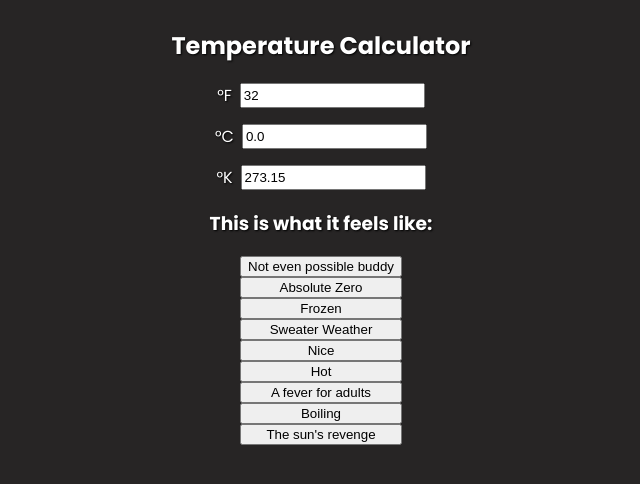
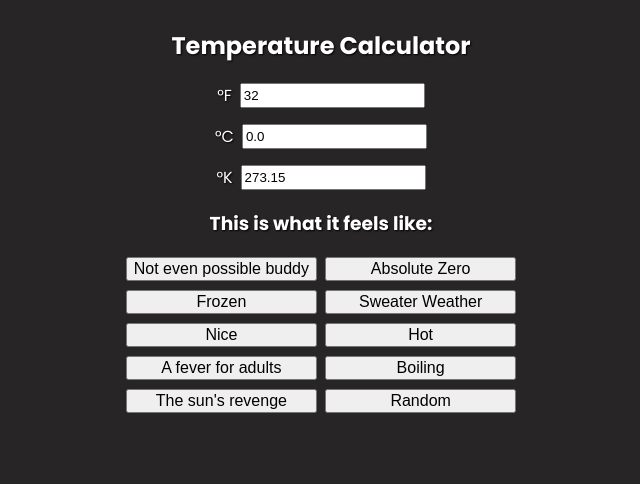
Before and after one commit to Sunsonni/temperature-converter, an Angular app: page / in a window 1280 px wide. Shown: the top 484 px of the page, without its empty margins (319-959 px from the left). Built offline with nearby package versions, Linux system fonts and the light colour scheme.

Commit message:
buttons working

```diff
--- a/src/app/input-form/input-form.component.ts
+++ b/src/app/input-form/input-form.component.ts
@@ -153,13 +153,13 @@ export class InputFormComponent implements OnInit {
       this.feelsLikeText = "Not even possible buddy";
     } else if (-459.67 <= f && f < 32) {
       this.feelsLikeText = "Absolute Zero";
-    } else if (32 <= f && f < 50) {
+    } else if (32 <= f && f <= 50) {
       this.feelsLikeText = "Sweater Weather";
-    } else if (50 <= f && f < 72) {
+    } else if (50 < f && f <= 72) {
       this.feelsLikeText = "Nice";
-    } else if (72 <= f && f < 90) {
+    } else if (72 < f && f <= 90) {
       this.feelsLikeText = "Hot";
-    } else if (90 <= f && f < 100) {
+    } else if (90 < f && f < 100) {
       this.feelsLikeText = "A fever for adults";
     } else if (f == 212) {
       this.feelsLikeText = "Boiling";
--- a/src/app/input-form/temp-buttons/temp-buttons.component.html
+++ b/src/app/input-form/temp-buttons/temp-buttons.component.html
@@ -1,3 +1,9 @@
-<div *ngFor="let item of buttonValues" class="buttons">
-  <button (click)="onClick(item.default)">{{ item.name }}</button>
+<div class="container">
+  <div *ngFor="let button of buttonValues" class="buttons">
+    <button
+    (click)="onClick(button)"
+    >
+      {{ button.name }}
+    </button>
+  </div>
 </div>
--- a/src/app/input-form/temp-buttons/temp-buttons.component.scss
+++ b/src/app/input-form/temp-buttons/temp-buttons.component.scss
@@ -1,4 +1,12 @@
-.buttons {
-    display: flex;
-    flex-direction: column;
+.container {
+    display: grid;
+    grid-template-columns: repeat(2, 1fr);
+    gap: 0.5rem;
+
+    button {
+        width: 100%;
+        font-size: 16px;
+        text-align: center;
+        text-overflow: hidden;
+    }
 }
--- a/src/app/input-form/temp-buttons/temp-buttons.component.ts
+++ b/src/app/input-form/temp-buttons/temp-buttons.component.ts
@@ -1,5 +1,11 @@
 import { Component, EventEmitter, Output, OnInit } from '@angular/core';
 import { NgFor, CommonModule } from '@angular/common';
+
+
+interface Item {
+  name: string,
+  default: string
+}
 
 @Component({
   selector: 'app-temp-buttons',
@@ -7,26 +13,37 @@ import { NgFor, CommonModule } from '@angular/common';
   styleUrls: ['./temp-buttons.component.scss'],
   imports: [NgFor, CommonModule]
 })
+
 export class TempButtonsComponent implements OnInit {
   @Output() triggered = new EventEmitter<string>();
-   buttonValues = [
+   buttonValues: Item[] = [
     { name: "Not even possible buddy", default: '-500'},
     { name: "Absolute Zero", default: '-459'},
-    { name: "Frozen", default: '32'},
-    { name: "Sweater Weather", default: '50'},
+    { name: "Frozen", default: '30'},
+    { name: "Sweater Weather", default: '40'},
     { name: "Nice", default: '72'},
     { name: "Hot", default: '90'},
     { name: "A fever for adults", default: '100'},
     { name: "Boiling", default: '212'},
     { name: "The sun's revenge", default: '500'},
+    { name: "Random", default: this.randomNumber()},
   ]
   constructor() { }
 
   ngOnInit() {
   }
 
-  public onClick(value: string) {
-    this.triggered.emit(value);
+  public onClick(button: Item) {
+    if(button.name == "Random") {
+      button.default = this.randomNumber();
+    }
+    this.triggered.emit(button.default);
+  }
+
+  private randomNumber() {
+    let value = Math.floor((Math.random()) * 100).toFixed(1);
+    console.log("random number is activated ", value);
+    return value;
   }
 
 }
```
